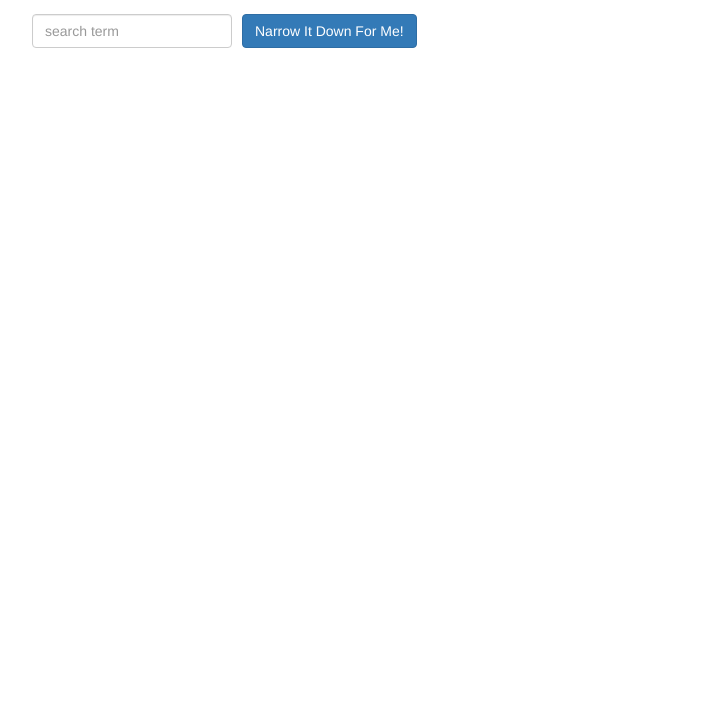
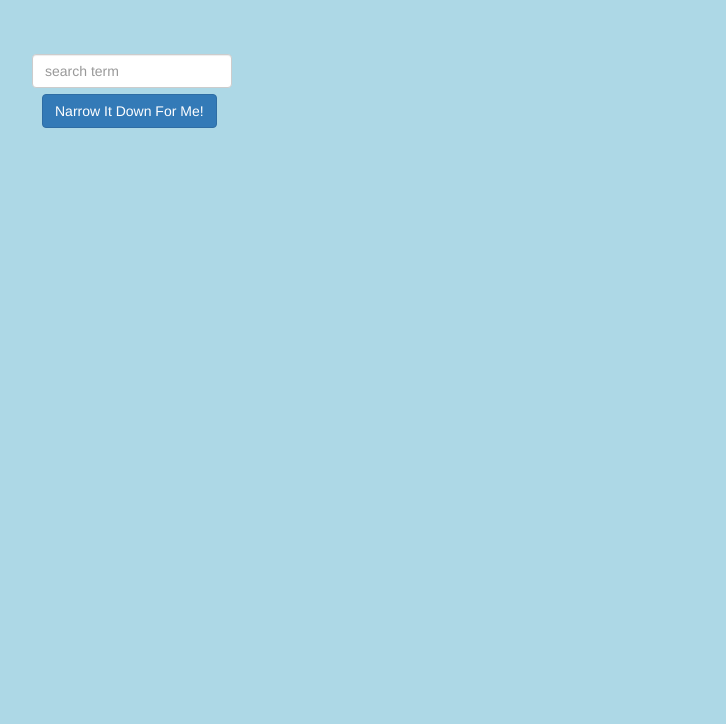
Before and after one commit to Abinesh1608/module-3, a plain HTML site: page index.html in a window 1280 px wide. Shown: the part 76-800 px from the top of the page, without its empty margins (38-764 px from the left). Drawn offline with nearby package versions, Linux system fonts and the light colour scheme; files that its build step writes are made by us from their sources; no server answers.

Commit message:
Update index.html

```diff
--- a/index.html
+++ b/index.html
@@ -9,19 +9,18 @@
     <meta name="viewport" content="width=device-width, initial-scale=1">
     <link rel="stylesheet" href="https://maxcdn.bootstrapcdn.com/bootstrap/3.3.7/css/bootstrap.min.css" integrity="sha384-BVYiiSIFeK1dGmJRAkycuHAHRg32OmUcww7on3RYdg4Va+PmSTsz/K68vbdEjh4u" crossorigin="anonymous">
     <link rel="stylesheet" href="styles/styles.css">
-    <!-- HTML5 shim and Respond.js for IE8 support of HTML5 elements and media queries -->
-    <!-- WARNING: Respond.js doesn't work if you view the page via file:// -->
-    <!--[if lt IE 9]>
-      <script src="https://oss.maxcdn.com/html5shiv/3.7.3/html5shiv.min.js"></script>
-      <script src="https://oss.maxcdn.com/respond/1.4.2/respond.min.js"></script>
-    <![endif]-->
+<style>
+    body{
+    background:lightblue
+    }
+</style>
 </head>
 
 <body>
     <div class="container" ng-controller="NarrowItDownController as menu">
-        <h1>Narrow Down Your Chinese Menu Choice</h1>
+        <h1>Narrow Down Your Chinese Menu Choice</h1><br><br>
         <div class="search">
-            <input type="text" placeholder="search term" class="form-control" ng-model="menu.shortName">
+            <input type="text" placeholder="search term" class="form-control" ng-model="menu.shortName"><br><br>
             <div class="narrow-button">
                 <button class="btn btn-primary" ng-click="menu.matchedMenuItems(menu.shortName)">Narrow It Down For Me!</button>
             </div>
```
